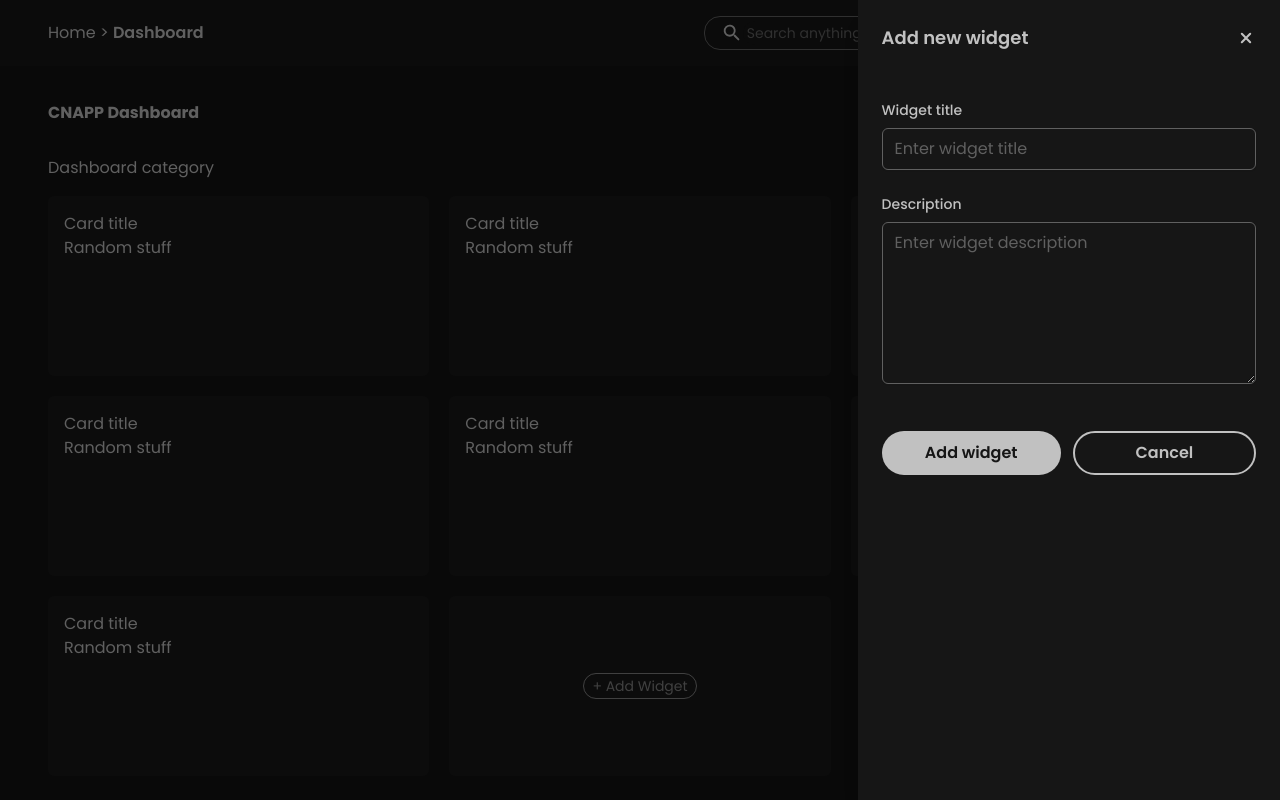
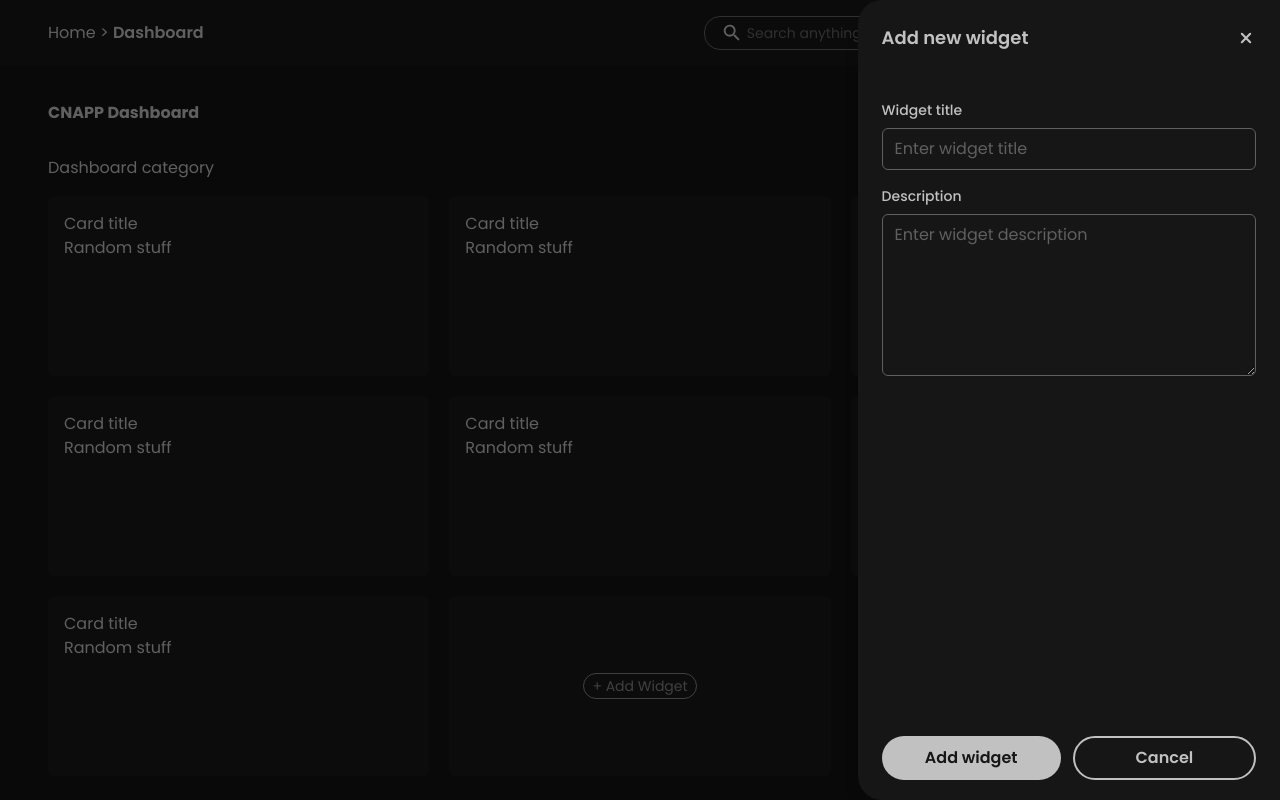
Before and after one commit to abh1SHAKE/widget-board, a React (Vite) app in the folder dashboard/: page / in a window 1280 px wide. Both pictures are taken after a click on the button "Add Widget +". Shown: the top 800 px of the page. Built offline with nearby package versions, Linux system fonts and the light colour scheme.

Commit message:
fix: layout side drawer

```diff
--- a/dashboard/src/components/SideDrawer.tsx
+++ b/dashboard/src/components/SideDrawer.tsx
@@ -15,7 +15,7 @@ export default function SideDrawer({ isOpen, onClose, title, children }: SideDra
                 onClick={onClose}
             ></div>
 
-            <div className="absolute right-0 top-0 h-full w-[33vw] bg-[#161616] shadow-xl transform transition-transform duration-300 ease-in-out">
+            <div className="absolute right-0 top-0 h-full w-[33vw] bg-[#161616] shadow-xl rounded-tl-3xl rounded-bl-3xl transform transition-transform duration-300 ease-in-out">
                 <div className="flex items-center justify-between p-6">
                     <h2 className="text-lg text-[#c1c1c1] font-semibold cursor-default">{title}</h2>
                     <button
@@ -28,7 +28,7 @@ export default function SideDrawer({ isOpen, onClose, title, children }: SideDra
                     </button>
                 </div>
 
-                <div className="p-6">
+                <div className="p-6 h-[calc(100%-72px)]">
                     {children}
                 </div>
             </div>
--- a/dashboard/src/components/WidgetForm.tsx
+++ b/dashboard/src/components/WidgetForm.tsx
@@ -33,7 +33,8 @@ export default function WidgetForm({ onSubmit, onCancel }: WidgetFormProps) {
     }
 
     return (
-        <form onSubmit={handleFormSubmit} className="space-y-6">
+        <form onSubmit={handleFormSubmit} className="flex flex-col justify-between h-full space-y-6">
+            <div>
                 <div>
                     <label htmlFor="title" className="block text-sm font-medium text-[#c1c1c1] mb-2">
                         Widget title
@@ -52,7 +53,7 @@ export default function WidgetForm({ onSubmit, onCancel }: WidgetFormProps) {
                 </div>
 
                 <div>
-                <label htmlFor="description" className="block text-sm font-medium text-[#c1c1c1] mb-2">
+                    <label htmlFor="description" className="block text-sm font-medium text-[#c1c1c1] mb-2 mt-4">
                         Description
                     </label>
                     <textarea
@@ -66,6 +67,7 @@ export default function WidgetForm({ onSubmit, onCancel }: WidgetFormProps) {
                         required
                     >
                     </textarea>
+                </div>
             </div>
 
             <div className="flex gap-3 pt-4">
```
Lines whose indentation alone changed are shown as unchanged.
